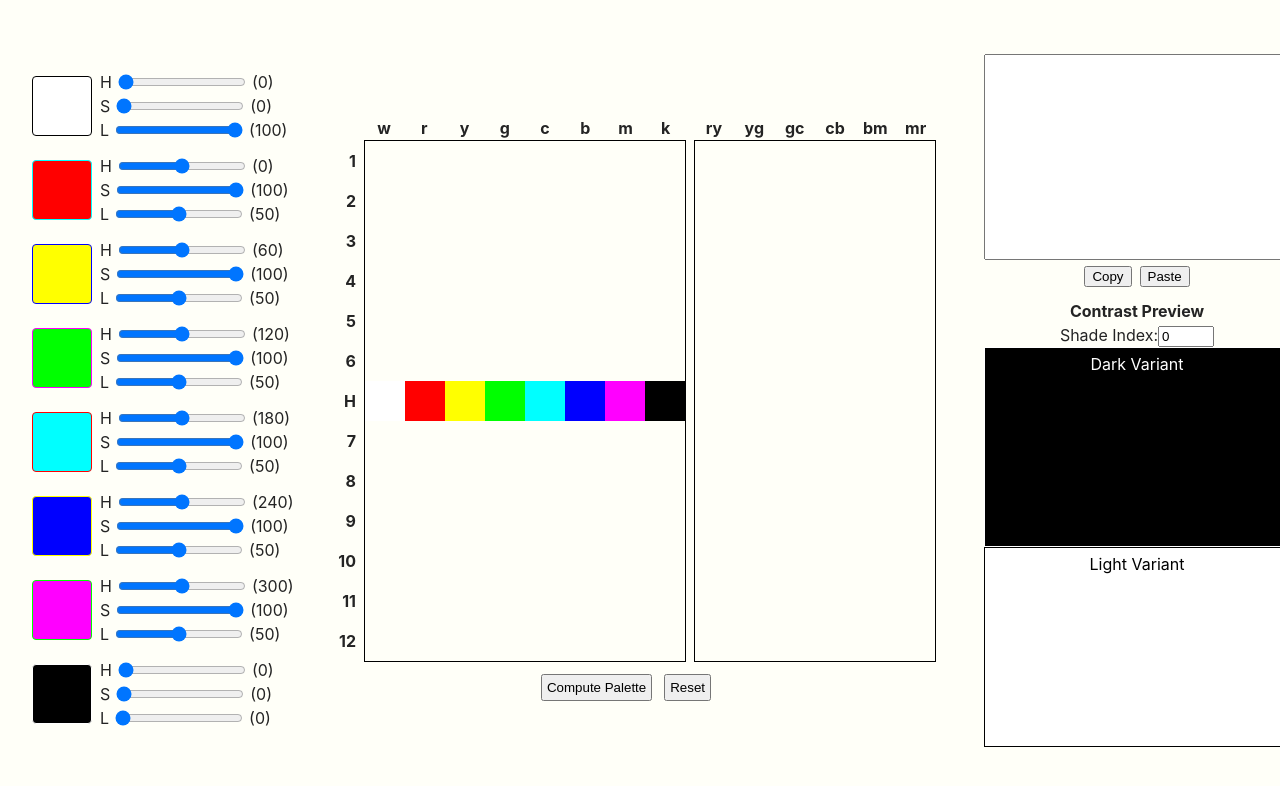
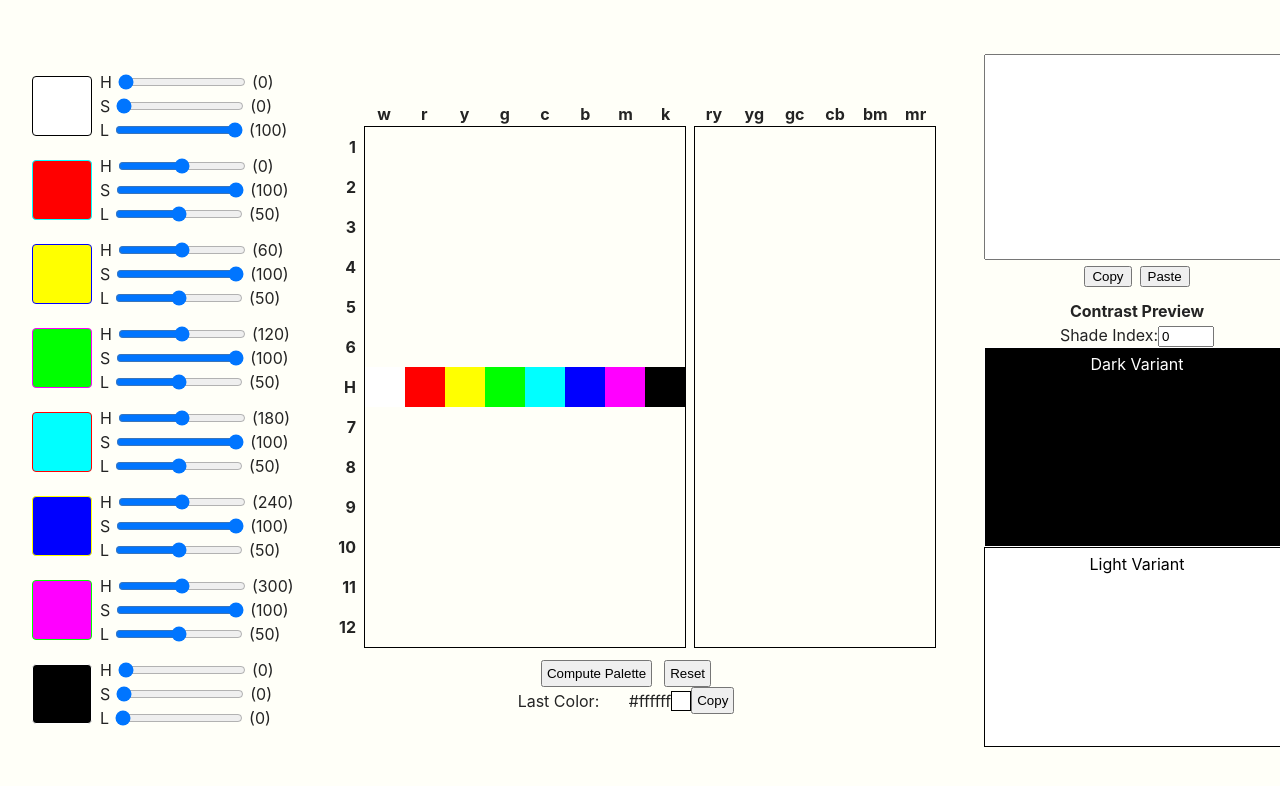
Before and after one commit to axwain/PaletteMaker, a React (Vite) app: page / in a window 1280 px wide. Shown: the top 786 px of the page. Built offline with nearby package versions, Linux system fonts and the light colour scheme.

Commit message:
Replace PaletteButtons with PaletteControls and completed handling of click color preview

```diff
--- a/src/App.tsx
+++ b/src/App.tsx
@@ -4,7 +4,7 @@ import { BaseColorControls } from './Components/BaseColorControls';
 import { ContrastPreview } from './Components/ContrastPreview';
 import { HeaderGrid } from './Components/GridHeader';
 import { JsonBox } from './Components/JsonBox';
-import { PaletteButtons } from './Components/PaletteButtons';
+import { PaletteControls } from './Components/PaletteControls';
 import { PaletteGrid } from './Components/PaletteGrid';
 import {
   computeColorDefinition,
@@ -34,6 +34,7 @@ const copy = (text: string) => {
 function App() {
   const [isComputed, setIsComputed] = useState(false);
   const [colorJson, setColorJson] = useState('');
+  const [clickedColor, setClickedColor] = useState(initialColors[0]);
   const [baseColors, setBaseColors] = useState([...initialColors]);
   const [loadedColors, setLoadedColors] = useState([...initialColors]);
   const [darkerShades, setDarkerShades] = useState([...emptyShades]);
@@ -56,7 +57,7 @@ function App() {
   };
 
   const handleClickColor = (color: string) => {
-    console.log(color);
+    setClickedColor(color);
   };
 
   const computeShades = (colors: readonly string[]) => {
@@ -202,7 +203,8 @@ function App() {
             </div>
           </div>
         </div>
-        <PaletteButtons
+        <PaletteControls
+          clickedColor={clickedColor}
           onComputePalette={handleComputeShades}
           onResetPalette={handleResetColors}
         />
--- a/src/Components/PaletteButtons/index.tsx
+++ /dev/null
@@ -1,19 +0,0 @@
-import './styles.css';
-
-type Props = {
-  onComputePalette: () => void;
-  onResetPalette: () => void;
-};
-
-export function PaletteButtons({ onComputePalette, onResetPalette }: Props) {
-  return (
-    <div className="button-group">
-      <button className="action-button" onClick={onComputePalette}>
-        Compute Palette
-      </button>
-      <button className="action-button" onClick={onResetPalette}>
-        Reset
-      </button>
-    </div>
-  );
-}
--- a/src/Components/PaletteButtons/styles.css
+++ /dev/null
@@ -1,11 +0,0 @@
-.button-group {
-  display: flex;
-  flex-direction: row;
-  gap: 12px;
-  justify-content: center;
-  margin-top: 12px;
-}
-
-.button-group .action-button {
-  padding: 4px;
-}
```
